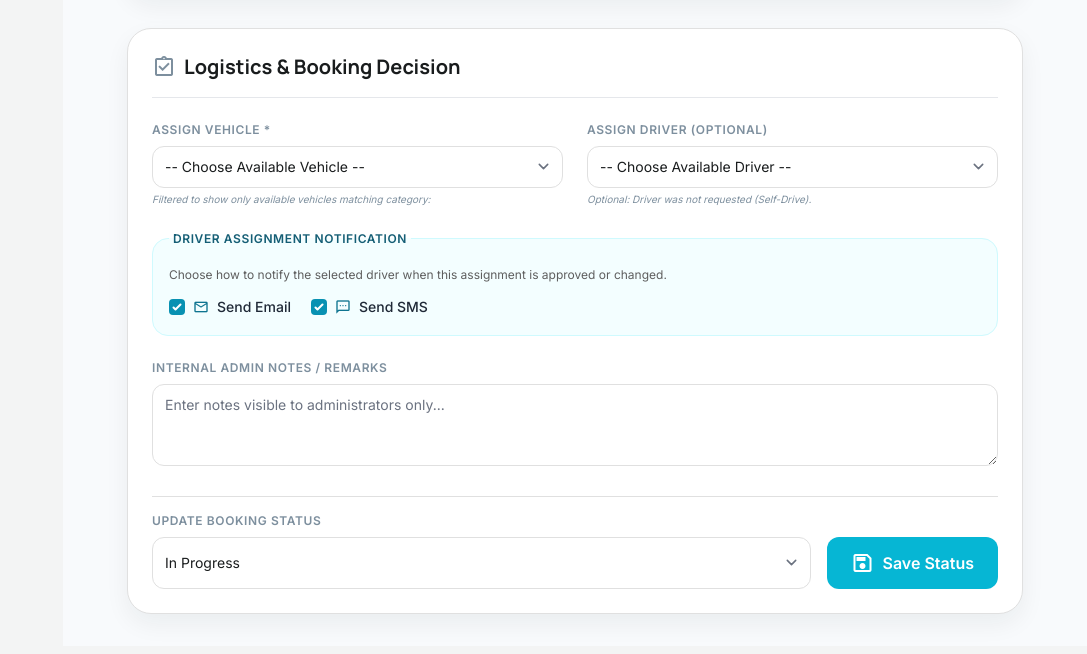
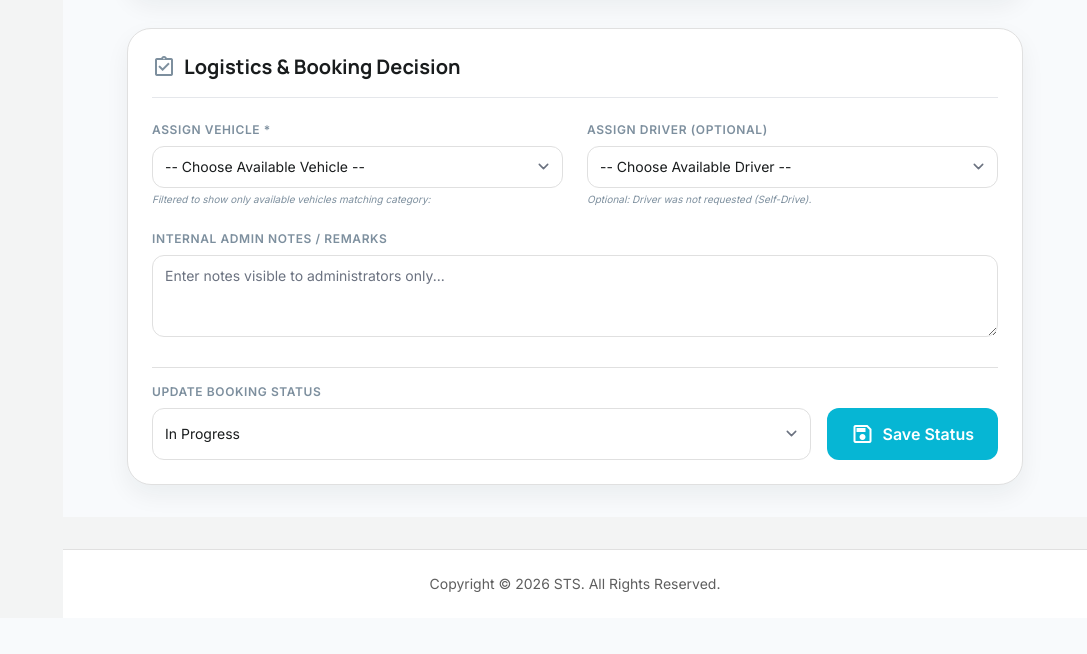
Before and after one commit to chathurangipathirana/Event-Based-Vehicle-Rental-Management-System-, a PHP site: page /booking-details.php?id=1 in a window 1280 px wide. Shown: the part 1386-2040 px from the top of the page, without its empty margins (193-1280 px from the left). After the commit the page ends 1978 px from the top, so only its background shows below. Run offline with PHP 8.4, Linux system fonts and the light colour scheme; the visitor is signed in with stand-in values (Sample User, id 1); data comes from the database, SQL or seed files in the repository; tables that the repository leaves empty hold one stand-in row (values such as "Sample post"); some libraries are stand-ins or nearby versions.

Commit message:
email correction

```diff
--- a/admin-site/ajax/update-status.php
+++ b/admin-site/ajax/update-status.php
@@ -98,7 +98,9 @@ try {
             echo json_encode(['success' => false, 'message' => 'Booking not found or already processed']);
         }
     }
-} catch (PDOException $e) {
-    $pdo->rollBack();
+} catch (Throwable $e) {
+    if ($pdo->inTransaction()) {
+        $pdo->rollBack();
+    }
     echo json_encode(['success' => false, 'message' => 'Database error: ' . $e->getMessage()]);
 }
--- a/admin-site/booking-details.php
+++ b/admin-site/booking-details.php
@@ -122,8 +122,6 @@ if ($_SERVER['REQUEST_METHOD'] === 'POST') {
         $admin_notes = trim($_POST['admin_notes'] ?? '');
         $driver_id = !empty($_POST['driver_id']) ? (int)$_POST['driver_id'] : null;
         $vehicle_id = !empty($_POST['vehicle_id']) ? (int)$_POST['vehicle_id'] : null;
-        $notify_driver_email = isset($_POST['notify_driver_email']);
-        $notify_driver_sms = isset($_POST['notify_driver_sms']);
 
         $valid_statuses = ['pending', 'confirmed', 'in_progress', 'completed', 'cancelled'];
         if (in_array($new_status, $valid_statuses)) {
@@ -174,21 +172,9 @@ if ($_SERVER['REQUEST_METHOD'] === 'POST') {
                     $emailResults = sendBookingApprovalNotifications($pdo, $booking_id, $invoice);
                 }
 
-                $_SESSION['message'] = isset($emailSent)
-                    ? ($emailSent ? 'Booking approved and invoice emailed successfully!' : 'Booking approved and invoice created. Email delivery needs mail server configuration.')
+                $message = isset($emailResults)
+                    ? formatApprovalNotificationMessage($emailResults)
                     : 'Booking status and assignments updated successfully!';
-                if (isset($driverEmailSent) || isset($driverSmsSent)) {
-                    if (isset($driverEmailSent)) {
-                        $message .= $driverEmailSent
-                            ? ' The assigned driver was notified by email.'
-                            : ' The driver was assigned, but email delivery needs mail server configuration or a valid driver email.';
-                    }
-                    if (isset($driverSmsSent)) {
-                        $message .= $driverSmsSent
-                            ? ' An SMS assignment alert was also sent.'
-                            : ' SMS was not sent; add a valid driver phone number and Twilio configuration to enable it.';
-                    }
-                }
                 $_SESSION['message'] = $message;
             } catch(Throwable $e) {
                 $_SESSION['error'] = 'Database error: ' . $e->getMessage();
@@ -482,22 +468,6 @@ if ($_SERVER['REQUEST_METHOD'] === 'POST') {
                         </div>
                     </div>
 
-                    <fieldset class="rounded-2xl border border-cyan-100 bg-cyan-50/60 p-4">
-                        <legend class="px-1 text-xs uppercase tracking-wider font-semibold text-cyan-800">Driver Assignment Notification</legend>
-                        <p class="mt-1 text-xs text-gray-600">Choose how to notify the selected driver when this assignment is approved or changed.</p>
-                        <div class="mt-3 flex flex-wrap gap-5">
-                            <label class="inline-flex items-center gap-2 text-sm font-medium text-gray-800 cursor-pointer">
-                                <input type="checkbox" name="notify_driver_email" value="1" checked class="rounded border-gray-300 text-cyan-600 focus:ring-cyan-500">
-                                <span class="material-symbols-outlined text-base text-cyan-700">mail</span>
-                                Send Email
-                            </label>
-                            <label class="inline-flex items-center gap-2 text-sm font-medium text-gray-800 cursor-pointer">
-                                <input type="checkbox" name="notify_driver_sms" value="1" checked class="rounded border-gray-300 text-cyan-600 focus:ring-cyan-500">
-                                <span class="material-symbols-outlined text-base text-cyan-700">sms</span>
-                                Send SMS
-                            </label>
-                        </div>
-                    </fieldset>
 
                     <div>
                         <label class="block text-xs uppercase tracking-wider font-semibold text-gray-400 mb-2">Internal Admin Notes / Remarks</label>
```
Also changed, not shown: admin-site/includes/invoice-mailer.php (+61 -0 lines).
